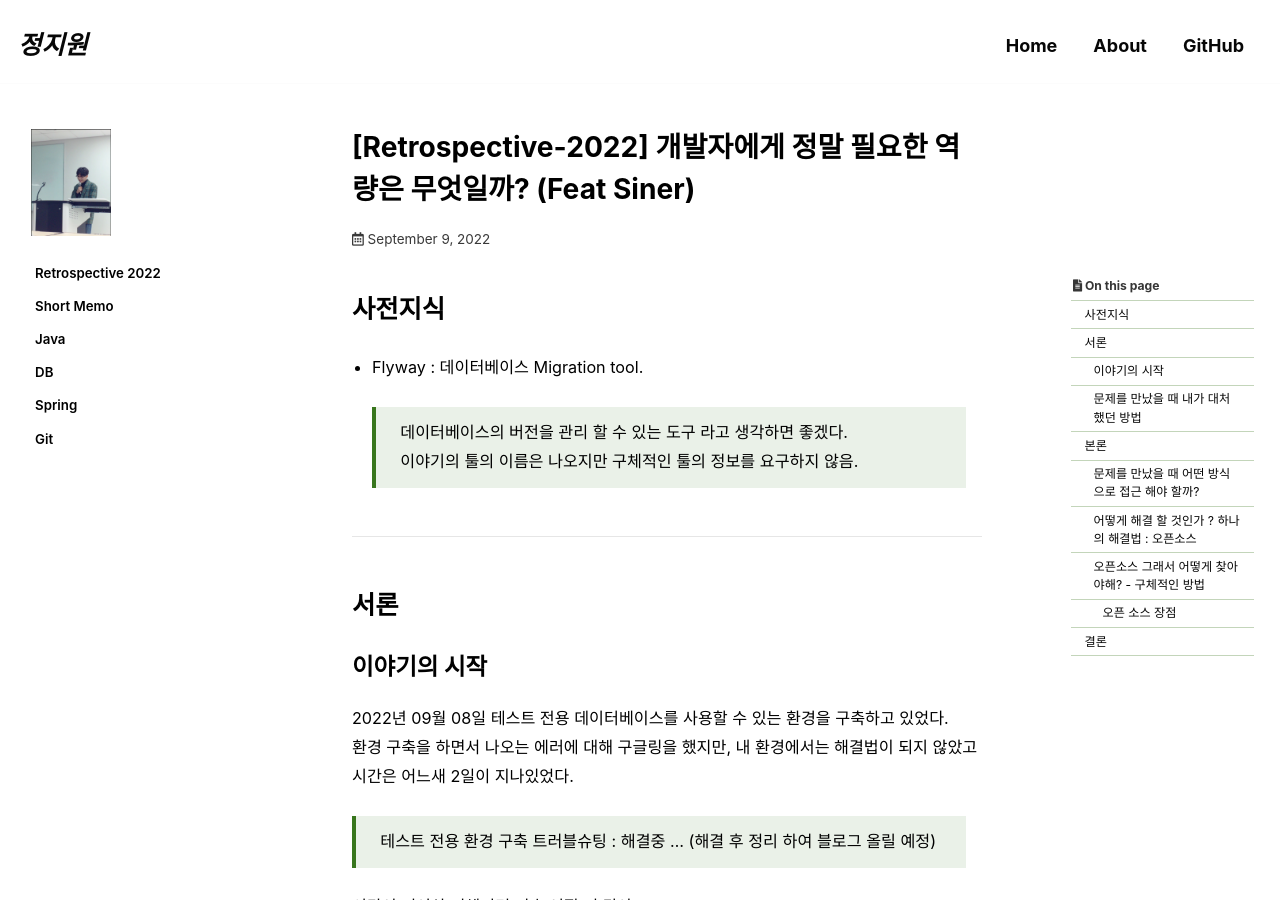
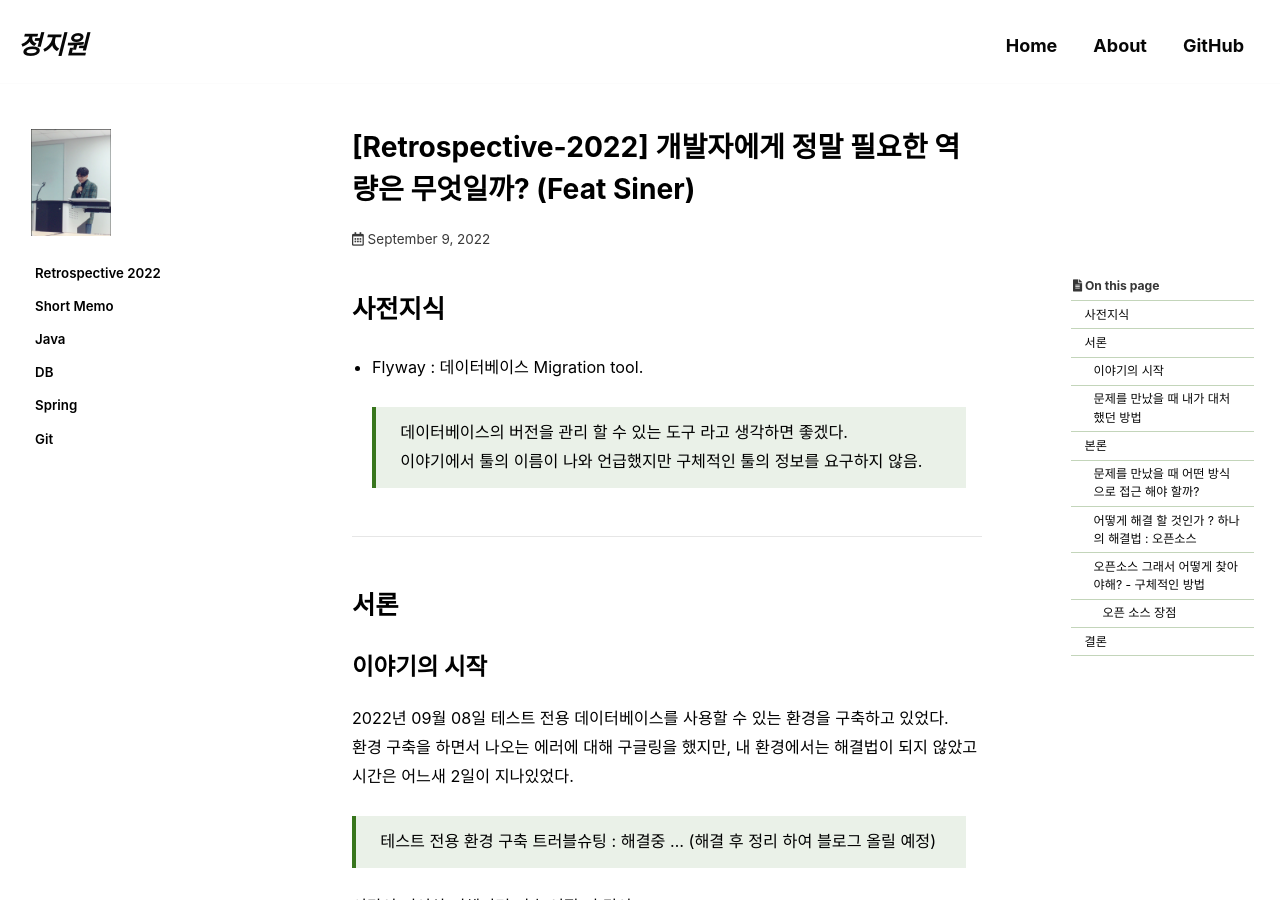
Before and after one commit to JIWEON-JEONG/JIWEON-JEONG.github.io, a Jekyll site: the page built from _posts/2022-09-09-[회고]-siner.md, in a window 1280 px wide and 900 px high. Built offline with Jekyll 4.4.1, drawn with Linux system fonts in a browser that asks for light colours; cached includes are drawn as plain includes; some web fonts are replaced; comment, search, counter and statistics services are not loaded.

```diff
--- a/_posts/2022-09-09-[회고]-siner.md
+++ b/_posts/2022-09-09-[회고]-siner.md
@@ -21,7 +21,7 @@
  - Flyway : 데이터베이스 Migration tool.
 >데이터베이스의 버전을 관리 할 수 있는 도구 라고 생각하면 좋겠다.
 >
->이야기의 툴의 이름은 나오지만 구체적인 툴의 정보를 요구하지 않음.
+>이야기에서 툴의 이름이 나와 언급했지만 구체적인 툴의 정보를 요구하지 않음.
 
 ---
 # 서론
```
